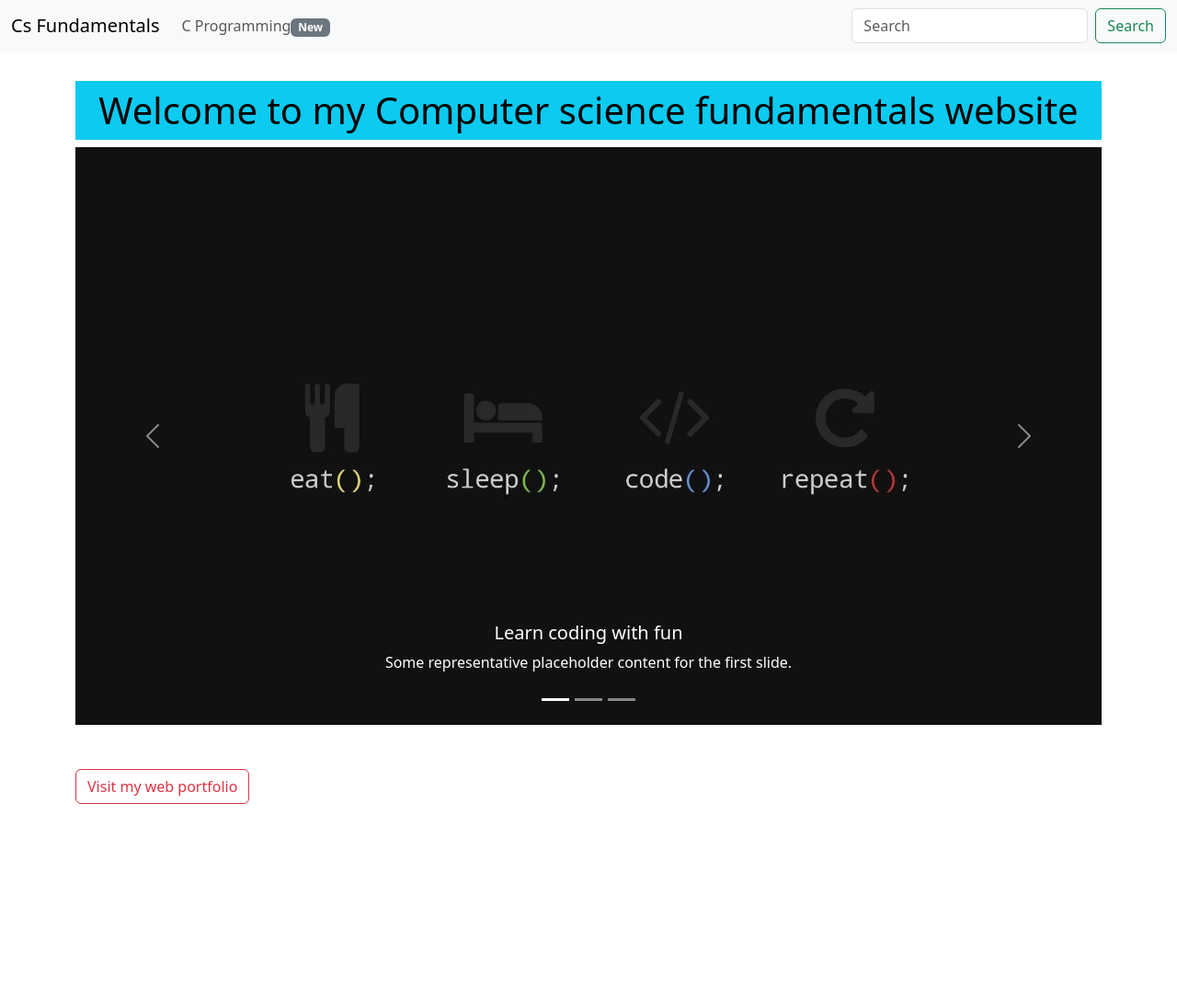
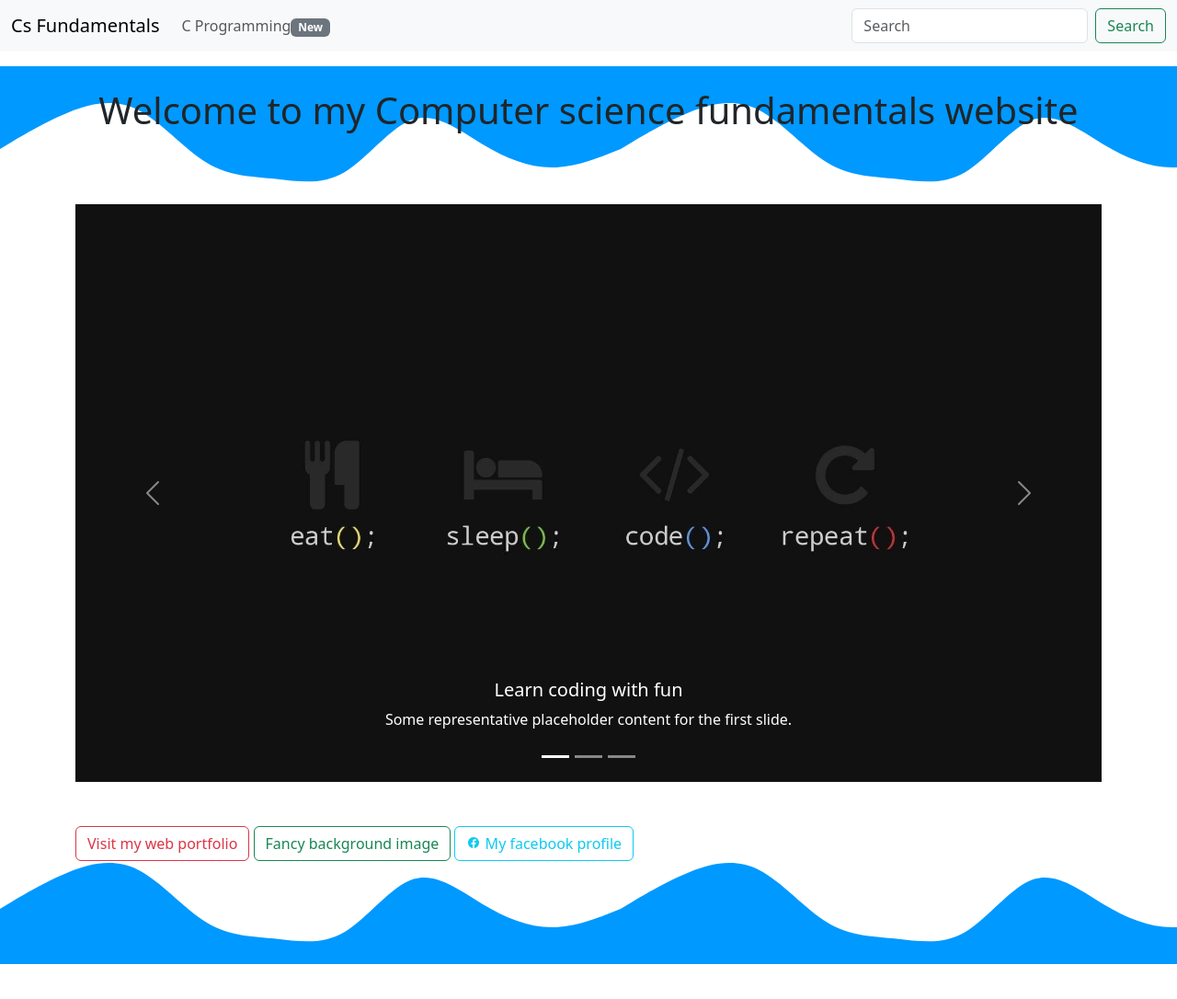
Before and after one commit to MostafizurSawon/cs-fundamentals, a plain HTML site: page index.html in a window 1280 px wide. Shown: the whole page at 92% size. Before the commit the page ends 922 px from the top, so only its background shows below. Drawn offline with nearby package versions, Linux system fonts and the light colour scheme.

Commit message:
slightly design changed

```diff
--- a/index.html
+++ b/index.html
@@ -19,7 +19,7 @@
     k
   </head>
 
-  <body class="container">
+  <body>
     <!-- header here -->
     <header>
       <nav class="navbar navbar-expand-lg bg-body-tertiary fixed-top">
@@ -61,13 +61,25 @@
           </div>
         </div>
       </nav>
-      <div class="mt-5 pt-3">
-        <h1 class="text-center text-bg-info py-2">
+      <div class="mt-5 pt-3 banner-text">
+        <h1 class="text-center py-2 text-dark">
           Welcome to my Computer science fundamentals website
         </h1>
+        <!-- <div
+          class="h2 text-center py-2 my-4 text-danger border-bottom border-danger"
+        >
+          Welcome to my Computer science fundamentals website
+        </div> -->
+        <!-- <svg xmlns="http://www.w3.org/2000/svg" viewBox="0 0 1440 320">
+          <path
+            fill="#0099ff"
+            fill-opacity="1"
+            d="M0,192L26.7,176C53.3,160,107,128,160,106.7C213.3,85,267,75,320,101.3C373.3,128,427,192,480,224C533.3,256,587,256,640,261.3C693.3,267,747,277,800,245.3C853.3,213,907,139,960,122.7C1013.3,107,1067,149,1120,181.3C1173.3,213,1227,235,1280,234.7C1333.3,235,1387,213,1413,202.7L1440,192L1440,0L1413.3,0C1386.7,0,1333,0,1280,0C1226.7,0,1173,0,1120,0C1066.7,0,1013,0,960,0C906.7,0,853,0,800,0C746.7,0,693,0,640,0C586.7,0,533,0,480,0C426.7,0,373,0,320,0C266.7,0,213,0,160,0C106.7,0,53,0,27,0L0,0Z"
+          ></path>
+        </svg> -->
       </div>
 
-      <section class="banner">
+      <section class="banner container-lg container-sm">
         <div id="carouselExampleCaptions" class="carousel slide">
           <div class="carousel-indicators">
             <button
@@ -153,12 +165,20 @@
 
     <!-- main body here -->
     <main>
-      <section class="mx-2"></section>
+      <section class="mx-2 main-botto"></section>
+      <!-- <svg xmlns="http://www.w3.org/2000/svg" viewBox="0 0 1440 320">
+        <path
+          fill="#0099ff"
+          fill-opacity="1"
+          d="M0,96L26.7,101.3C53.3,107,107,117,160,144C213.3,171,267,213,320,245.3C373.3,277,427,299,480,304C533.3,309,587,299,640,261.3C693.3,224,747,160,800,133.3C853.3,107,907,117,960,122.7C1013.3,128,1067,128,1120,133.3C1173.3,139,1227,149,1280,128C1333.3,107,1387,53,1413,26.7L1440,0L1440,320L1413.3,320C1386.7,320,1333,320,1280,320C1226.7,320,1173,320,1120,320C1066.7,320,1013,320,960,320C906.7,320,853,320,800,320C746.7,320,693,320,640,320C586.7,320,533,320,480,320C426.7,320,373,320,320,320C266.7,320,213,320,160,320C106.7,320,53,320,27,320L0,320Z"
+        ></path>
+      </svg> -->
     </main>
     <!-- main body ends here -->
 
     <!-- footer here -->
-    <footer class="my-5">
+    <footer class="my-5 main-bottom">
+      <section class="container-lg container-sm">
         <button type="button" class="btn btn-outline-danger" id="liveToastBtn">
           Visit my web portfolio
         </button>
@@ -212,6 +232,38 @@
             </div>
           </div>
         </div>
+        <a href="https://getwaves.io/" target="_blank">
+          <button type="button" class="btn btn btn-outline-success">
+            Fancy background image
+          </button>
+        </a>
+        <a href="https://www.facebook.com/s4sawon" target="_blank">
+          <button type="button" class="btn btn btn-outline-info">
+            <svg
+              class="pb-1"
+              xmlns="http://www.w3.org/2000/svg"
+              width="16"
+              height="16"
+              fill="currentColor"
+              class="bi bi-facebook"
+              viewBox="0 0 16 16"
+            >
+              <path
+                d="M16 8.049c0-4.446-3.582-8.05-8-8.05C3.58 0-.002 3.603-.002 8.05c0 4.017 2.926 7.347 6.75 7.951v-5.625h-2.03V8.05H6.75V6.275c0-2.017 1.195-3.131 3.022-3.131.876 0 1.791.157 1.791.157v1.98h-1.009c-.993 0-1.303.621-1.303 1.258v1.51h2.218l-.354 2.326H9.25V16c3.824-.604 6.75-3.934 6.75-7.951z"
+              />
+            </svg>
+            My facebook profile
+          </button>
+        </a>
+      </section>
+
+      <!-- <svg viewBox="0 0 200 200" xmlns="http://www.w3.org/2000/svg">
+        <path
+          fill="#0F62FE"
+          d="M54,-34.9C62,-17.3,55.1,5.3,43.6,26.5C32.1,47.7,16.1,67.7,-2.7,69.3C-21.5,70.8,-43,54,-56.8,31.4C-70.6,8.8,-76.8,-19.5,-66.1,-38.7C-55.3,-57.9,-27.7,-68,-2.3,-66.6C23,-65.3,46,-52.5,54,-34.9Z"
+          transform="translate(100 100)"
+        />
+      </svg> -->
     </footer>
     <!-- footer ends here -->
 
--- a/style.css
+++ b/style.css
@@ -1,3 +1,17 @@
 a {
   text-decoration: none;
 }
+
+.banner-text {
+  background-image: url(images/main-top.svg);
+  width: 100%;
+  height: 150px;
+  background-repeat: repeat-x;
+}
+
+.main-bottom {
+  background-image: url(images/main-bottom.svg);
+  width: 100%;
+  height: 150px;
+  background-repeat: repeat-x;
+}
```
Also changed, not shown: topics/c/1-start-with-c.html (+3 -3 lines), images/main-bottom.svg (added), images/main-top.svg (added). Lines whose indentation alone changed are shown as unchanged.
